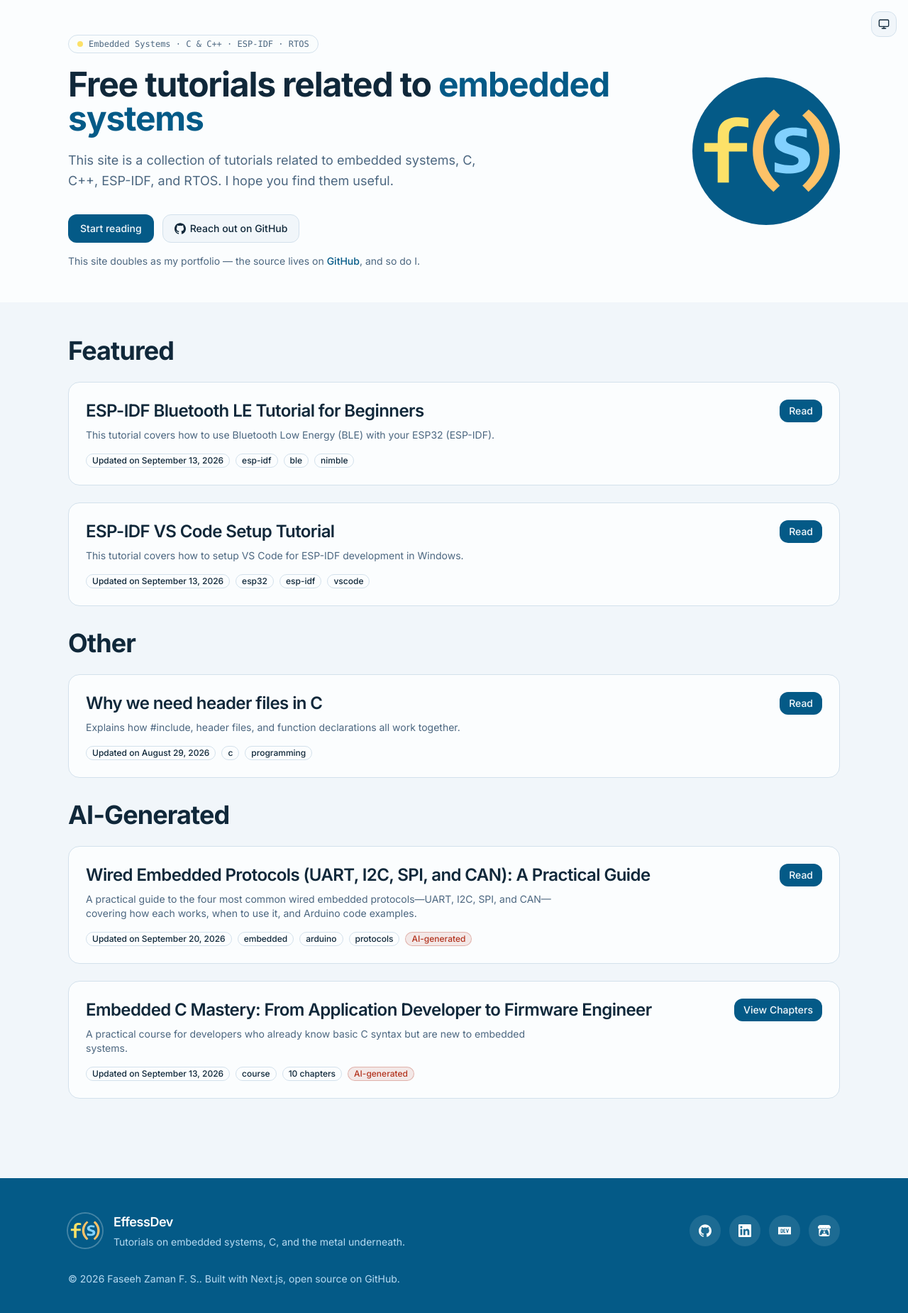
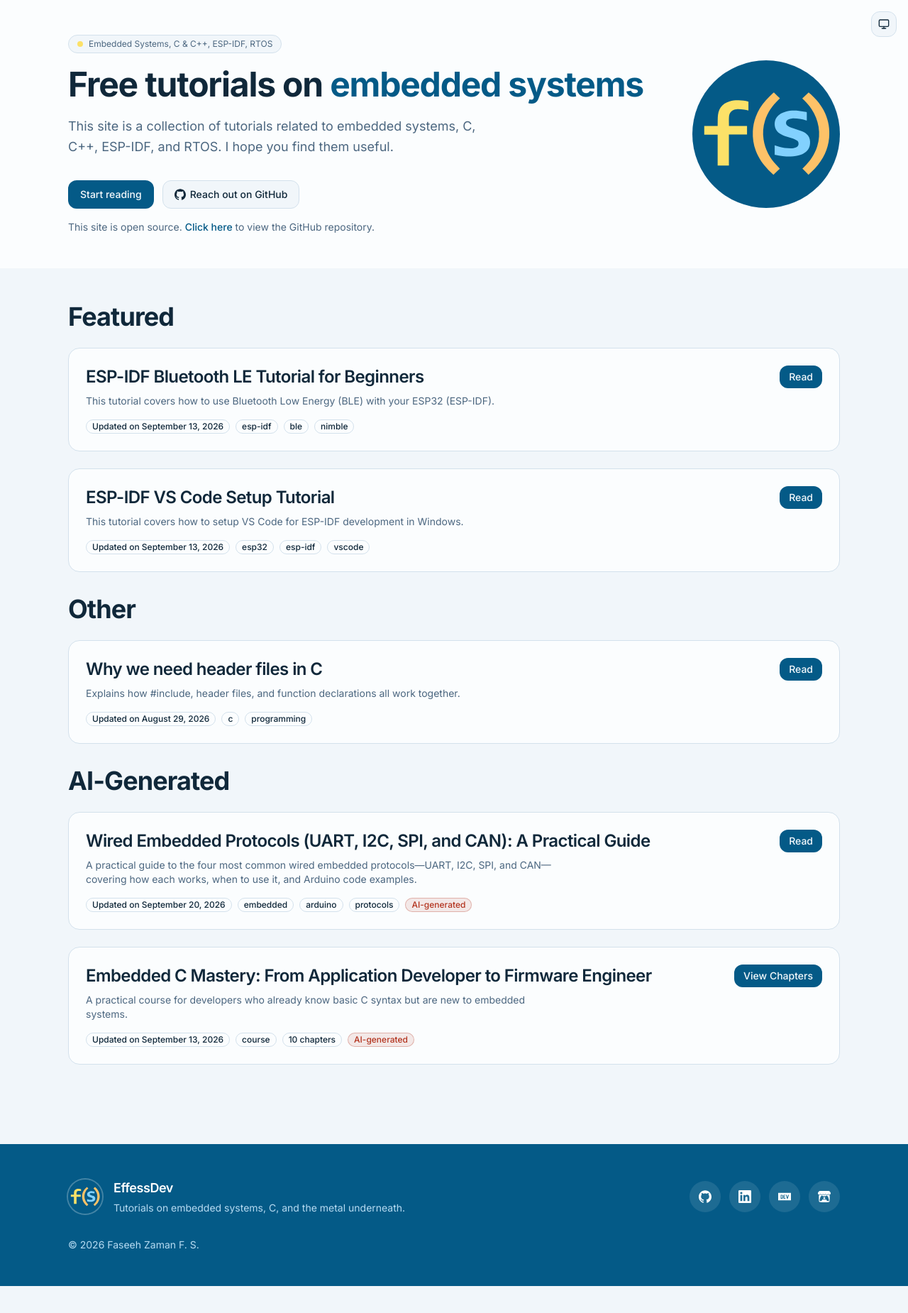
Before and after one commit to effessdev/effessdev.github.io, a Next.js app: page / in a window 1280 px wide. Shown: the top 1850 px of the page at 71% size. After the commit the page ends 1812 px from the top, so only its background shows below. Built offline with nearby package versions, Linux system fonts and the light colour scheme.

Commit message:
update content

```diff
--- a/src/components/brand/hero.tsx
+++ b/src/components/brand/hero.tsx
@@ -14,13 +14,13 @@ export function Hero() {
     <section className="bg-card">
       <div className="mx-auto flex w-full max-w-6xl flex-col items-start gap-10 px-4 py-12 sm:px-6 md:flex-row md:items-center lg:px-8">
         <div className="flex-1">
-          <p className="inline-flex items-center gap-2 rounded-full border border-border bg-card/60 px-3 py-1 font-mono text-xs text-muted-foreground">
+          <p className="inline-flex items-center gap-2 rounded-full border border-border bg-background px-3 py-1 text-xs text-muted-foreground">
             <span className="h-2 w-2 rounded-full bg-secondary" aria-hidden />
-            Embedded Systems · C & C++ · ESP-IDF · RTOS
+            Embedded Systems, C & C++, ESP-IDF, RTOS
           </p>
 
           <h1 className="mt-5 text-4xl font-bold tracking-tight text-foreground sm:text-5xl">
-            Free tutorials related to{" "}
+            Free tutorials on{" "}
             <span className="text-primary">embedded systems</span>
           </h1>
 
@@ -45,16 +45,16 @@ export function Hero() {
           </div>
 
           <p className="mt-4 text-sm text-muted-foreground">
-            This site doubles as my portfolio — the source lives on{" "}
+            This site is open source.{" "}
             <a
               href={repoUrl}
               target="_blank"
               rel="noreferrer"
               className="font-medium text-primary underline-offset-4 hover:underline"
             >
-              GitHub
-            </a>
-            , and so do I.
+              Click here
+            </a>{" "}
+            to view the GitHub repository.
           </p>
         </div>
 
--- a/src/components/layout/site-footer.tsx
+++ b/src/components/layout/site-footer.tsx
@@ -41,9 +41,7 @@ export function SiteFooter() {
           </ul>
         </div>
 
-        <p className="text-sm text-[#b7dbf2]">
-          © 2026 {brand.owner}. Built with Next.js, open source on GitHub.
-        </p>
+        <p className="text-sm text-[#b7dbf2]">© 2026 {brand.owner}</p>
       </div>
     </footer>
   );
```
